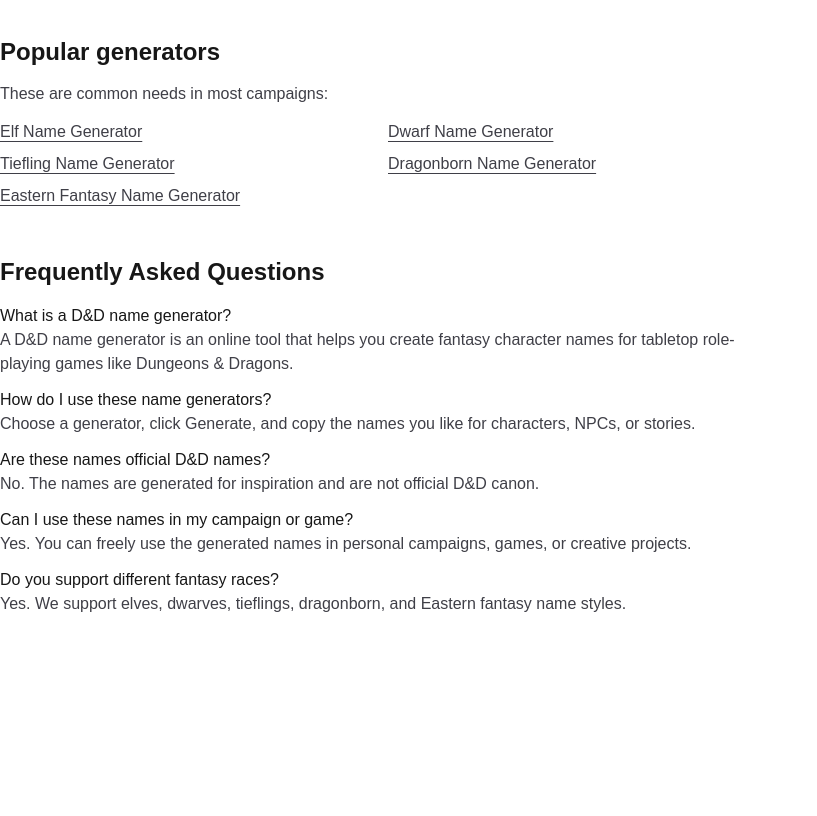
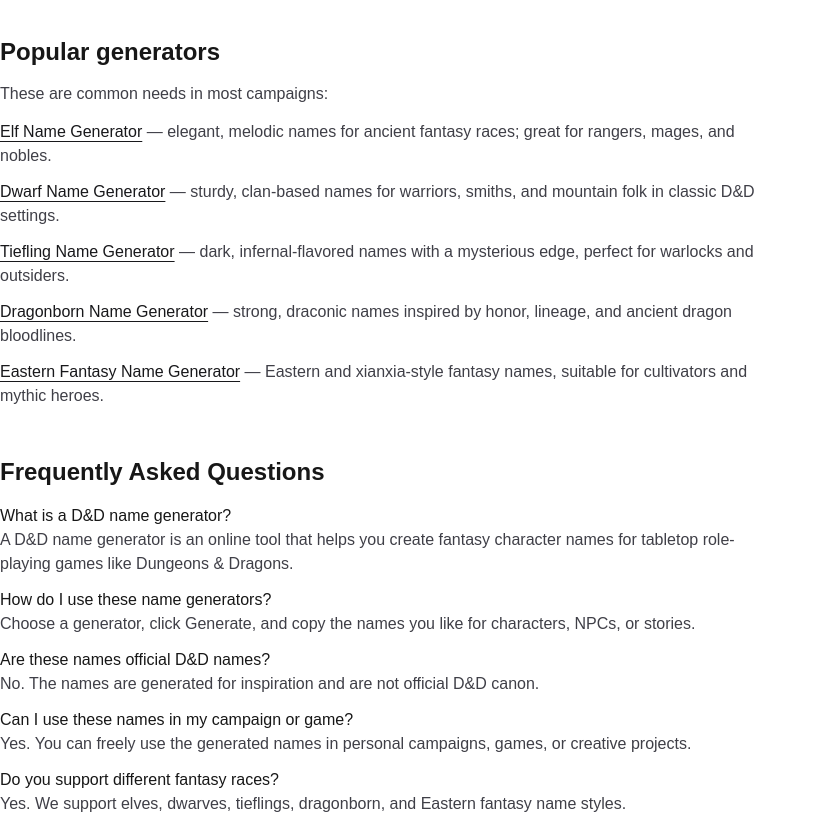
Before and after one commit to Get-1104/dnd-name-generator, a Next.js app: page /en in a window 1280 px wide. Shown: the part 986-1802 px from the top of the page, without its empty margins (0-817 px from the left). Before the commit the page ends 1602 px from the top, so only its background shows below. Built offline with nearby package versions, Linux system fonts and the light colour scheme; no server answers.

Commit message:
chore: refine internal link descriptions on /en

```diff
--- a/app/en/page.tsx
+++ b/app/en/page.tsx
@@ -80,15 +80,15 @@
         searchPlaceholder="Search: dwarf, elf, tiefling, dragonborn, xianxia..."
       />
 
-      {/* ✅ 新增：可见 SEO 内容块（不影响你原有布局） */}
+      {/* ✅ 可见 SEO 内容块 */}
       <section className="mt-10 space-y-8 max-w-3xl">
         <div className="space-y-3">
           <h2 className="text-2xl font-semibold">What is a D&amp;D Name Generator?</h2>
           <p className="text-zinc-700 leading-7">
-            A D&amp;D name generator helps you create fantasy names that fit your character,
-            NPC, or campaign setting—fast. Whether you&apos;re rolling up a new hero, improvising
-            an NPC, or building world lore, the goal is the same: names that sound right and stay
-            consistent at the table.
+            A D&amp;D name generator helps you create fantasy names that fit your character, NPC,
+            or campaign setting—fast. Whether you&apos;re rolling up a new hero, improvising an NPC,
+            or building world lore, the goal is the same: names that sound right and stay consistent
+            at the table.
           </p>
           <p className="text-zinc-700 leading-7">
             Start with popular options like{" "}
@@ -122,40 +122,63 @@
 
         <div className="space-y-3">
           <h2 className="text-2xl font-semibold">Popular generators</h2>
-          <p className="text-zinc-700 leading-7">
-            These are common needs in most campaigns:
-          </p>
-          <ul className="grid grid-cols-1 sm:grid-cols-2 gap-2">
+          <p className="text-zinc-700 leading-7">These are common needs in most campaigns:</p>
+
+          <ul className="space-y-3">
             <li>
-              <Link href="/elf" className="underline underline-offset-4 text-zinc-700">
+              <Link href="/elf" className="underline underline-offset-4 font-medium text-zinc-900">
                 Elf Name Generator
               </Link>
+              <span className="text-zinc-700">
+                {" "}
+                — elegant, melodic names for ancient fantasy races; great for rangers, mages, and nobles.
+              </span>
             </li>
+
             <li>
-              <Link href="/dwarf" className="underline underline-offset-4 text-zinc-700">
+              <Link href="/dwarf" className="underline underline-offset-4 font-medium text-zinc-900">
                 Dwarf Name Generator
               </Link>
+              <span className="text-zinc-700">
+                {" "}
+                — sturdy, clan-based names for warriors, smiths, and mountain folk in classic D&amp;D settings.
+              </span>
             </li>
+
             <li>
-              <Link href="/tiefling" className="underline underline-offset-4 text-zinc-700">
+              <Link href="/tiefling" className="underline underline-offset-4 font-medium text-zinc-900">
                 Tiefling Name Generator
               </Link>
+              <span className="text-zinc-700">
+                {" "}
+                — dark, infernal-flavored names with a mysterious edge, perfect for warlocks and outsiders.
+              </span>
             </li>
+
             <li>
-              <Link href="/dragonborn" className="underline underline-offset-4 text-zinc-700">
+              <Link href="/dragonborn" className="underline underline-offset-4 font-medium text-zinc-900">
                 Dragonborn Name Generator
               </Link>
+              <span className="text-zinc-700">
+                {" "}
+                — strong, draconic names inspired by honor, lineage, and ancient dragon bloodlines.
+              </span>
             </li>
+
             <li>
-              <Link href="/eastern" className="underline underline-offset-4 text-zinc-700">
+              <Link href="/eastern" className="underline underline-offset-4 font-medium text-zinc-900">
                 Eastern Fantasy Name Generator
               </Link>
+              <span className="text-zinc-700">
+                {" "}
+                — Eastern and xianxia-style fantasy names, suitable for cultivators and mythic heroes.
+              </span>
             </li>
           </ul>
         </div>
       </section>
 
-      {/* 👇 你原来的“可见 FAQ”（保留） */}
+      {/* 👇 可见 FAQ（保留） */}
       <section className="mt-12 space-y-4 max-w-3xl">
         <h2 className="text-2xl font-semibold">Frequently Asked Questions</h2>
         <ul className="space-y-3">
```
